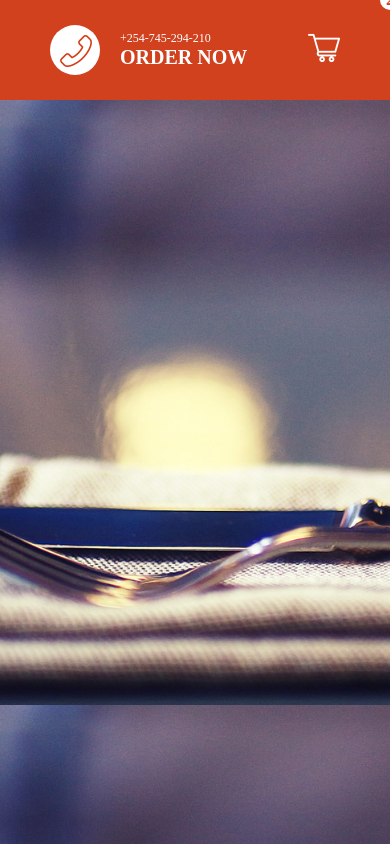
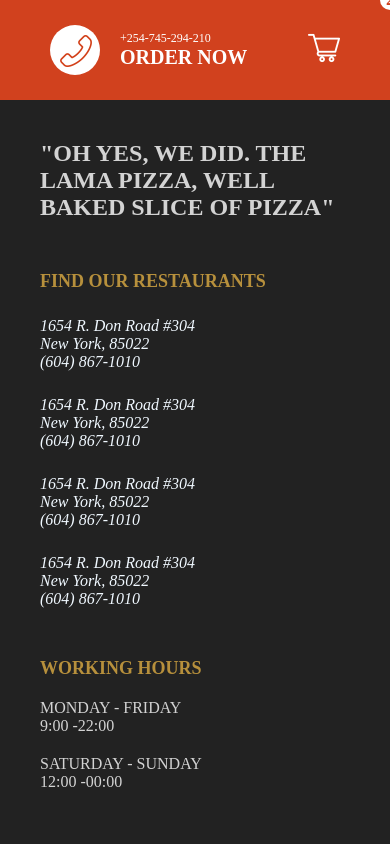
Before and after one commit to daudi13/restauantjs, a Next.js app: page /components/Footer in a window 390 px wide. Shown: the top 844 px of the page. Built offline with nearby package versions, Linux system fonts and the light colour scheme.

Commit message:
Add media query for the footer section

```diff
--- a/styles/Footer.module.css
+++ b/styles/Footer.module.css
@@ -4,9 +4,12 @@
 }
 
 .item {
-  width: 2;
   position: relative;
   display: flex;
+}
+
+.item:nth-child(1) {
+  flex: 1;
 }
 
 .item:last-child{
@@ -37,3 +40,14 @@
   margin-top: 25px;
   color: aliceblue;
 }
+
+@media screen and (max-width: 480px) {
+  .item:nth-child(1){
+    display: none;
+  }
+
+  .item:last-child{
+    flex-direction: column;
+    gap: 50px
+  }
+}
```
